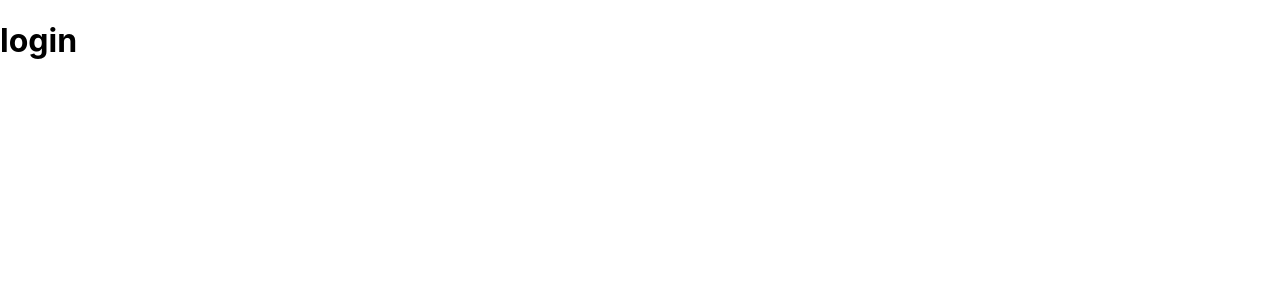
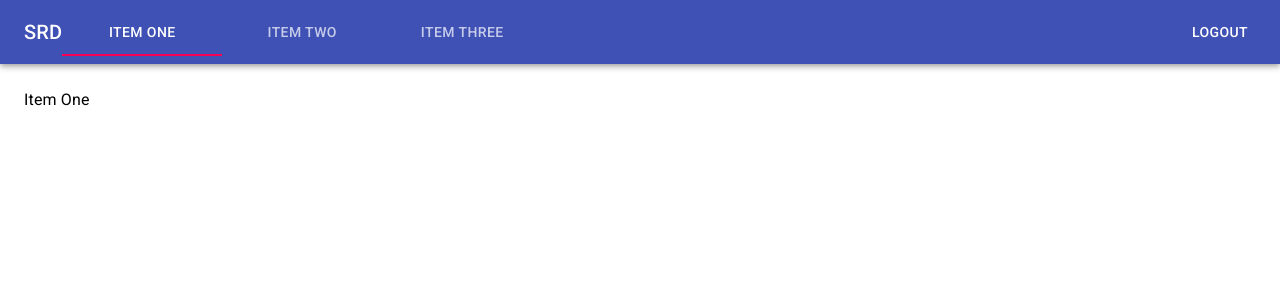
Before and after one commit to jvcouto/SRD, a React (Create React App) app: page /dashboard in a window 1280 px wide. Before the commit this address led to /. Shown: the top 300 px of the page. Built offline with nearby package versions, Linux system fonts and the light colour scheme.

Commit message:
added appbar

```diff
--- a/src/App.js
+++ b/src/App.js
@@ -4,7 +4,7 @@
 import Dashboard from './pages/dashboard'
 
 
-let  isLogged = false
+let  isLogged = true
 
 function App() {
   return (
--- /dev/null
+++ b/src/components/appBar/index.js
@@ -0,0 +1,89 @@
+import React from 'react';
+import PropTypes from 'prop-types';
+import { makeStyles } from '@material-ui/core/styles';
+import AppBar from '@material-ui/core/AppBar';
+import Tabs from '@material-ui/core/Tabs';
+import Button from '@material-ui/core/Button';
+import Tab from '@material-ui/core/Tab';
+import Typography from '@material-ui/core/Typography';
+import Toolbar from '@material-ui/core/Toolbar';
+import Box from '@material-ui/core/Box';
+
+function TabPanel(props) {
+  const { children, value, index, ...other } = props;
+
+  return (
+    <div
+      role="tabpanel"
+      hidden={value !== index}
+      id={`simple-tabpanel-${index}`}
+      aria-labelledby={`simple-tab-${index}`}
+      {...other}
+    >
+      {value === index && (
+        <Box p={3}>
+          <Typography>{children}</Typography>
+        </Box>
+      )}
+    </div>
+  );
+}
+
+TabPanel.propTypes = {
+  children: PropTypes.node,
+  index: PropTypes.any.isRequired,
+  value: PropTypes.any.isRequired,
+};
+
+function a11yProps(index) {
+  return {
+    id: `simple-tab-${index}`,
+    'aria-controls': `simple-tabpanel-${index}`,
+  };
+}
+
+const useStyles = makeStyles((theme) => ({
+  root: {
+    flexGrow: 1,
+    backgroundColor: theme.palette.background.paper,
+  },
+  tabs:{
+    flexGrow: 2,
+  }
+}));
+
+export default function SimpleTabs() {
+  const classes = useStyles();
+  const [value, setValue] = React.useState(0);
+
+  const handleChange = (event, newValue) => {
+    setValue(newValue);
+  };
+
+  return (
+    <div className={classes.root}>
+      <AppBar position="static">
+        <Toolbar>
+          <Typography variant="h6">
+            SRD
+          </Typography>
+          <Tabs value={value} onChange={handleChange} aria-label="simple tabs example" className={classes.tabs}>
+            <Tab label="Item One" {...a11yProps(0)} />
+            <Tab label="Item Two" {...a11yProps(1)} />
+            <Tab label="Item Three" {...a11yProps(2)} />
+          </Tabs>
+          <Button color="inherit">Logout</Button>
+        </Toolbar>
+      </AppBar>
+      <TabPanel value={value} index={0}>
+        Item One
+      </TabPanel>
+      <TabPanel value={value} index={1}>
+        Item Two
+      </TabPanel>
+      <TabPanel value={value} index={2}>
+        Item Three
+      </TabPanel>
+    </div>
+  );
+}
--- a/src/pages/dashboard/index.js
+++ b/src/pages/dashboard/index.js
@@ -1,9 +1,10 @@
 import React from 'react';
 
+import AppBar from '../../components/appBar/index'
 
 const Dashboard = () => {
     return (
-    <h1>dashboard</h1>
+    <AppBar/>
     )
 }
 
```
